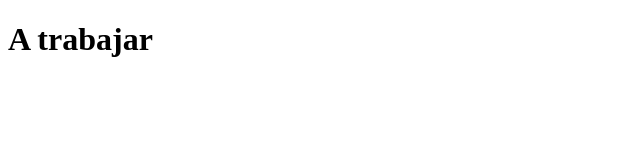
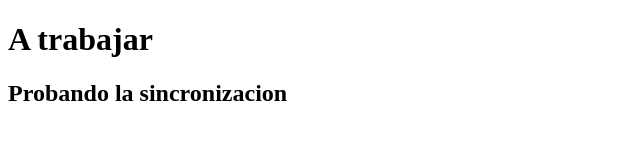
Before and after one commit to JCMB14/Proyecto-Universitario-FAWeb, a plain HTML site: page index.html in a window 1280 px wide. Shown: the whole page, without its empty margins (0-640 px from the left). Drawn offline with Linux system fonts and the light colour scheme.

Commit message:
probando1

```diff
--- a/index.html
+++ b/index.html
@@ -7,5 +7,6 @@
 </head>
 <body>
     <h1>A trabajar</h1>
+    <h2>Probando la sincronizacion</h2>
 </body>
 </html>
```
